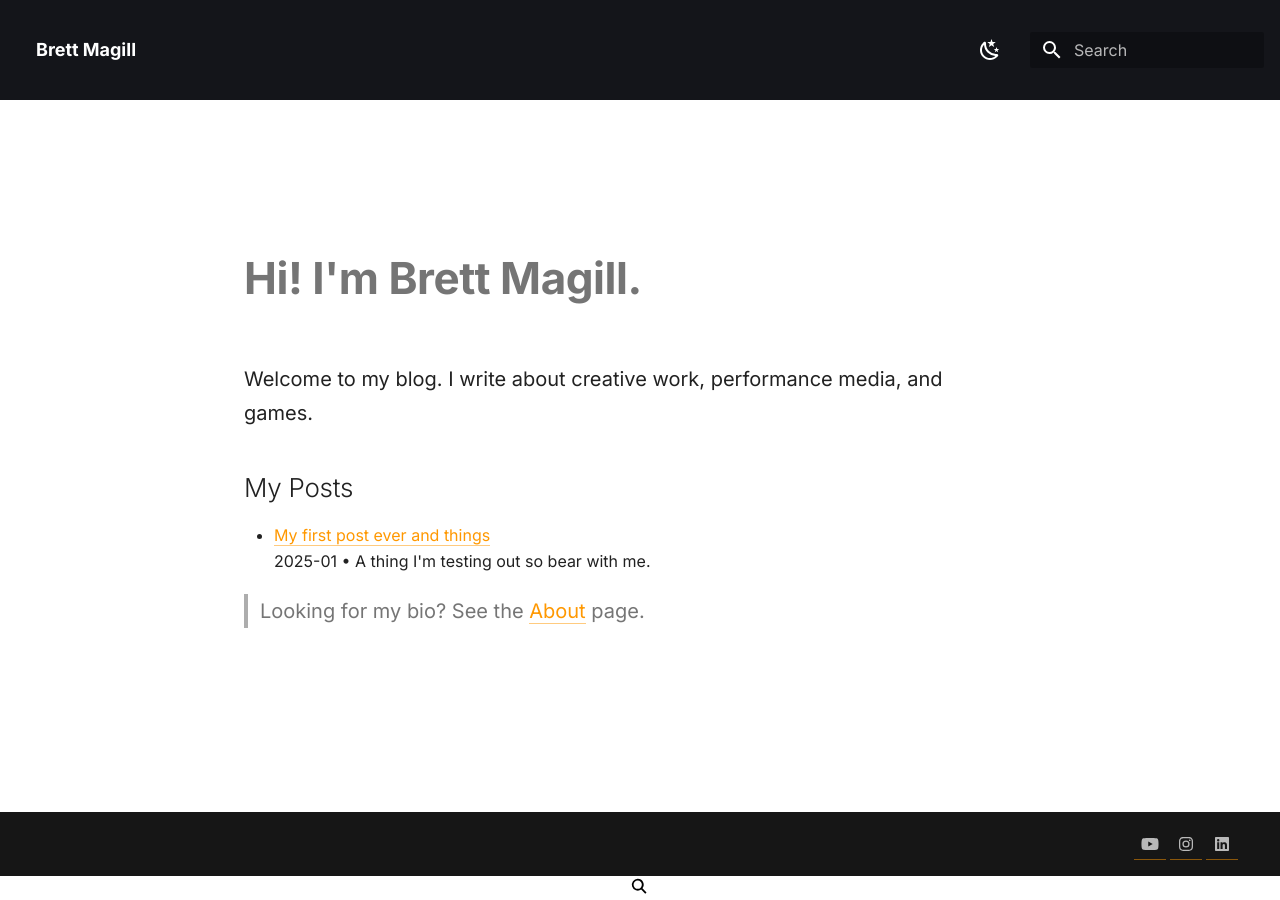
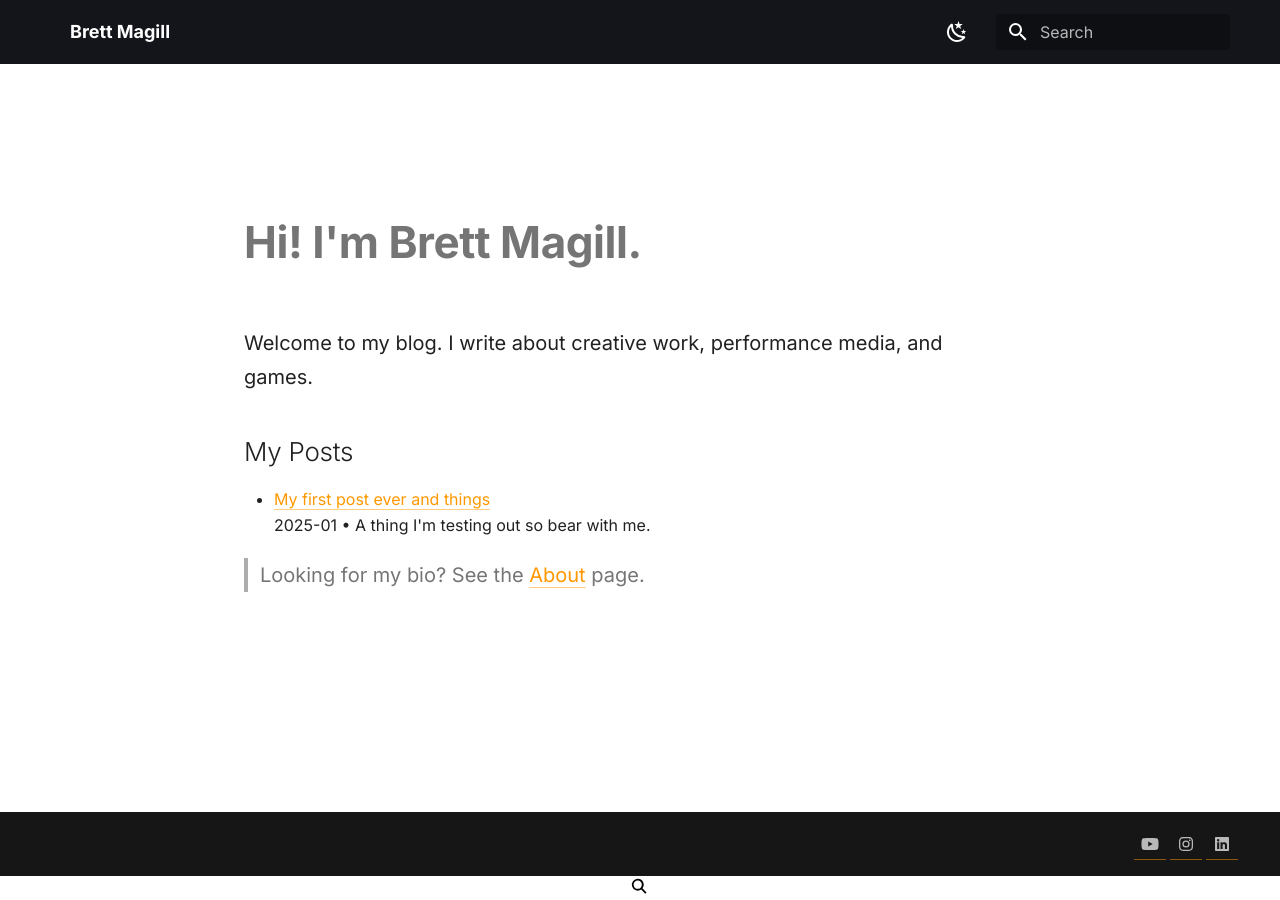
Before and after one commit to thatbrettmagill/thatbrettmagill.github.io, an MkDocs documentation site: the page built from docs/index.md, in a window 1280 px wide. Built offline with MkDocs 1.6.1 and Material for MkDocs 9.7.7, drawn with Linux system fonts in a browser that asks for light colours.

Commit message:
Update overrides.css
menu updates

```diff
--- a/docs/assets/overrides.css
+++ b/docs/assets/overrides.css
@@ -1,3 +1,20 @@
+/* Make the top navigation (tabs) sit nicely next to the title */
+.md-tabs {
+  justify-content: flex-start;  /* keep links left, next to the title */
+  margin-left: 2rem;            /* space between title and links */
+  background: transparent;
+  border: 0;
+}
+
+.md-tabs__link {
+  padding: 0.25rem 0.5rem;
+  border-radius: 6px;
+}
+
+.md-tabs__link--active {
+  background: color-mix(in oklab, var(--brand-surface, #2f2c29) 80%, transparent);
+}
+
 /* Applies to both light (default) and dark (slate) schemes */
 :root {
   /* Brand neutrals */
@@ -44,8 +61,8 @@
 
 .md-header { box-shadow: none; }
 .md-header__button.md-logo { display: none; }
-.md-header__title { font-weight: 700; margin: 0 auto; text-align: center; }
-.md-header__inner { min-height: 100px; max-width: 9000px; margin: 0 auto; padding: 0 16px; gap: 16px; }
+.md-header__title { font-weight: 700; margin: 0; text-align: left; }
+.md-header__inner { min-height: 64px; max-width: 61rem; margin: 0 auto; padding: 0 1rem; gap: 0.75rem; }
 
 .md-typeset h1 { font-size: 2.2rem; font-weight: 800; letter-spacing: -0.01em; }
 .md-typeset h2 { font-size: 1.3rem; margin-top: 2rem; }
```
